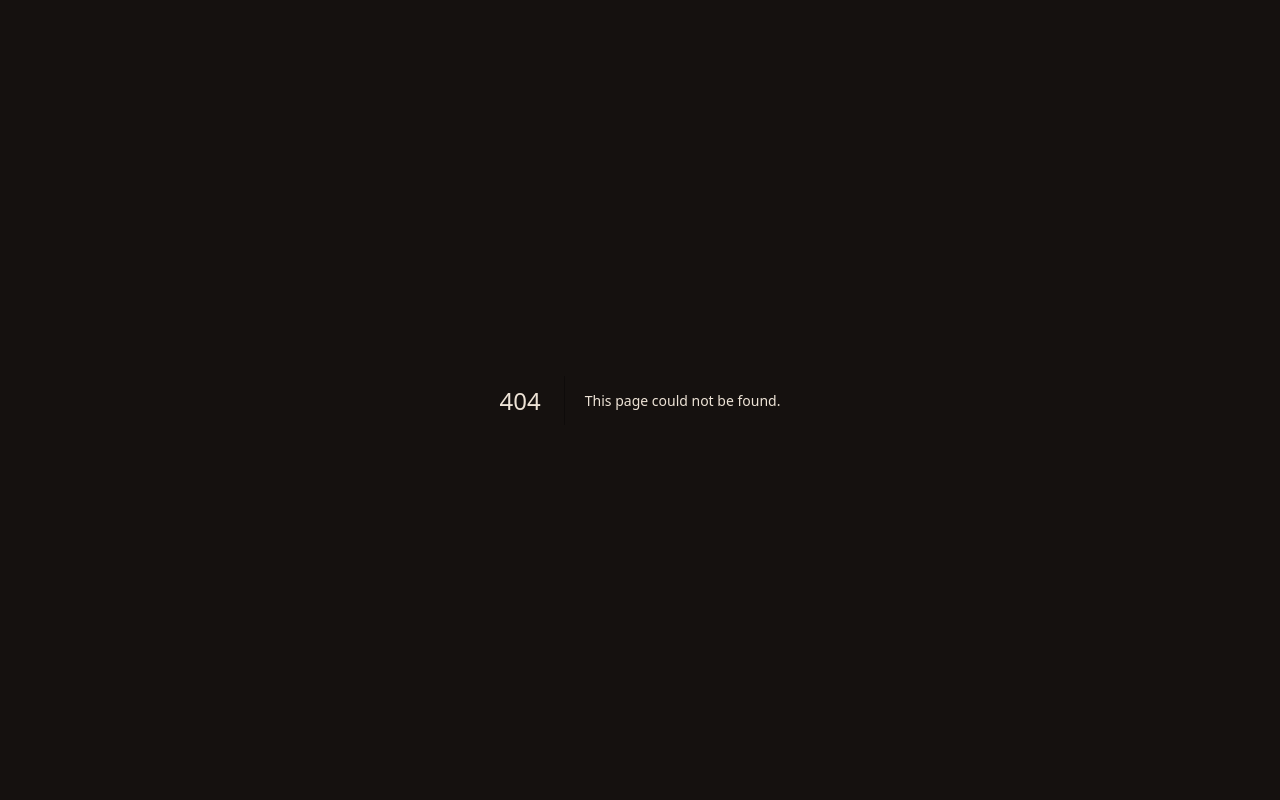
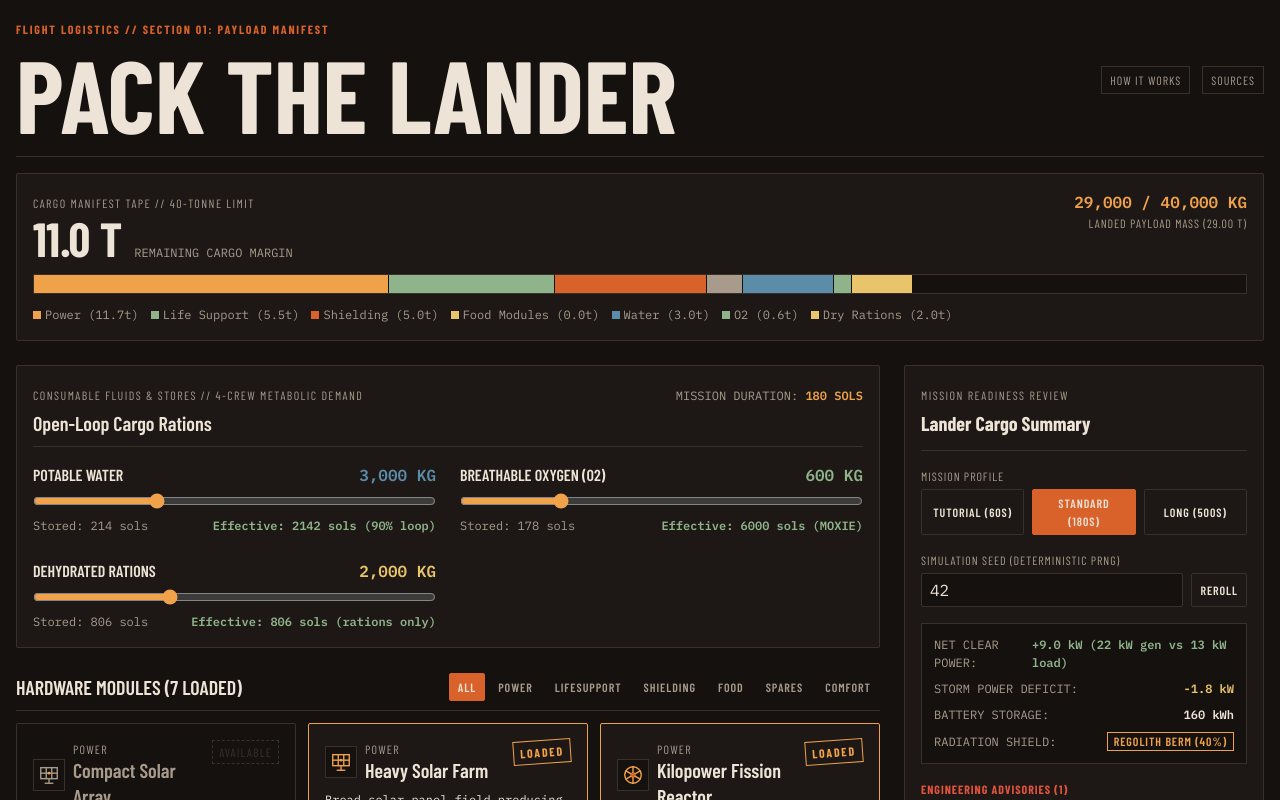
Before and after one commit to RajatSharma404/outpost-zero, a Next.js app: page /pack in a window 1280 px wide. Before the commit this address had no page. Shown: the top 800 px of the page. Built offline with nearby package versions, Linux system fonts and the light colour scheme.

Commit message:
ui: create cargo loading and lander configuration screen

```diff
--- /dev/null
+++ b/app/pack/page.tsx
@@ -0,0 +1,249 @@
+'use client';
+
+import React, { useEffect, useMemo, useState } from 'react';
+import Link from 'next/link';
+import { useRouter } from 'next/navigation';
+import { useGameStore } from '../../store/game';
+import { ITEMS } from '../../lib/data';
+import { analyzeLoadout } from '../../lib/sim/loadout';
+import { decodeChallenge } from '../../lib/share';
+import { MassBar } from '../../components/pack/MassBar';
+import { ItemCard } from '../../components/pack/ItemCard';
+import { ConsumablesSliders } from '../../components/pack/ConsumablesSliders';
+import { LoadoutSummary } from '../../components/pack/LoadoutSummary';
+import { Button } from '../../components/ui/Button';
+
+export default function PackPage() {
+  const router = useRouter();
+  const {
+    loadout,
+    toggleItem,
+    setConsumables,
+    setMode,
+    setSeed,
+    setLoadout,
+    startMission,
+  } = useGameStore();
+
+  const [activeCategory, setActiveCategory] = useState<string>('all');
+
+  // Check URL hash for shared challenge fragment
+  useEffect(() => {
+    if (typeof window !== 'undefined' && window.location.hash) {
+      const decoded = decodeChallenge(window.location.hash);
+      if (decoded) {
+        setLoadout(decoded);
+      }
+    }
+  }, [setLoadout]);
+
+  const missionLengthSols = loadout.mode === 'tutorial' ? 60 : loadout.mode === 'standard' ? 180 : 500;
+
+  const analysis = useMemo(() => {
+    return analyzeLoadout(loadout, missionLengthSols, ITEMS);
+  }, [loadout, missionLengthSols]);
+
+  const packedItems = useMemo(() => {
+    return ITEMS.filter((item) => loadout.itemIds.includes(item.id));
+  }, [loadout.itemIds]);
+
+  const filteredItems = useMemo(() => {
+    if (activeCategory === 'all') return ITEMS;
+    return ITEMS.filter((item) => item.category === activeCategory);
+  }, [activeCategory]);
+
+  const handleLaunch = () => {
+    if (analysis.mass.isOverBudget) return;
+    startMission();
+    router.push('/mission');
+  };
+
+  const hasRecycler = loadout.itemIds.includes('eclss_recycler');
+  const hasMoxie = loadout.itemIds.includes('moxie_scaleup');
+  const hasGreenhouse =
+    loadout.itemIds.includes('greenhouse_small') || loadout.itemIds.includes('greenhouse_large');
+
+  return (
+    <div
+      style={{
+        maxWidth: '1440px',
+        margin: '0 auto',
+        padding: 'var(--space-4)',
+        boxSizing: 'border-box',
+      }}
+    >
+      {/* Top Header / Flight Tape */}
+      <header
+        style={{
+          display: 'flex',
+          justifyContent: 'space-between',
+          alignItems: 'center',
+          flexWrap: 'wrap',
+          gap: 'var(--space-2)',
+          borderBottom: '1px solid var(--rule)',
+          paddingBottom: 'var(--space-3)',
+          marginBottom: 'var(--space-4)',
+        }}
+      >
+        <div>
+          <span
+            style={{
+              fontFamily: 'var(--font-condensed)',
+              fontSize: 'var(--fs-label)',
+              color: 'var(--oxide)',
+              letterSpacing: '0.15em',
+              textTransform: 'uppercase',
+              fontWeight: 700,
+            }}
+          >
+            FLIGHT LOGISTICS // SECTION 01: PAYLOAD MANIFEST
+          </span>
+          <h1
+            style={{
+              fontFamily: 'var(--font-condensed)',
+              fontSize: 'var(--fs-display)',
+              margin: '2px 0 0 0',
+              fontWeight: 700,
+              color: 'var(--ink)',
+              lineHeight: 1,
+            }}
+          >
+            PACK THE LANDER
+          </h1>
+        </div>
+
+        <nav style={{ display: 'flex', gap: 'var(--space-3)' }}>
+          <Link
+            href="/how-it-works"
+            style={{
+              color: 'var(--ink-dim)',
+              fontFamily: 'var(--font-condensed)',
+              fontSize: 'var(--fs-label)',
+              textTransform: 'uppercase',
+              textDecoration: 'none',
+              letterSpacing: '0.08em',
+              padding: 'var(--space-1) var(--space-2)',
+              border: '1px solid var(--rule)',
+            }}
+          >
+            How it Works
+          </Link>
+          <Link
+            href="/sources"
+            style={{
+              color: 'var(--ink-dim)',
+              fontFamily: 'var(--font-condensed)',
+              fontSize: 'var(--fs-label)',
+              textTransform: 'uppercase',
+              textDecoration: 'none',
+              letterSpacing: '0.08em',
+              padding: 'var(--space-1) var(--space-2)',
+              border: '1px solid var(--rule)',
+            }}
+          >
+            Sources
+          </Link>
+        </nav>
+      </header>
+
+      {/* Mass Bar Display */}
+      <MassBar mass={analysis.mass} packedItems={packedItems} />
+
+      {/* Main 2-Column Responsive Layout */}
+      <div
+        style={{
+          display: 'grid',
+          gridTemplateColumns: 'minmax(0, 1fr) 360px',
+          gap: 'var(--space-6)',
+          alignItems: 'start',
+        }}
+      >
+        {/* Left Column: Consumables + Hardware Item Catalog */}
+        <main>
+          {/* Consumables Sliders */}
+          <ConsumablesSliders
+            consumables={loadout.consumables}
+            days={analysis.consumablesDays}
+            missionLengthSols={missionLengthSols}
+            hasRecycler={hasRecycler}
+            hasMoxie={hasMoxie}
+            hasGreenhouse={hasGreenhouse}
+            onChange={setConsumables}
+          />
+
+          {/* Hardware Catalog Section */}
+          <div style={{ marginBottom: 'var(--space-4)' }}>
+            <div
+              style={{
+                display: 'flex',
+                justifyContent: 'space-between',
+                alignItems: 'center',
+                flexWrap: 'wrap',
+                gap: 'var(--space-2)',
+                borderBottom: '1px solid var(--rule)',
+                paddingBottom: 'var(--space-2)',
+                marginBottom: 'var(--space-3)',
+              }}
+            >
+              <h2
+                style={{
+                  fontFamily: 'var(--font-condensed)',
+                  fontSize: 'var(--fs-lead)',
+                  margin: 0,
+                  fontWeight: 600,
+                  color: 'var(--ink)',
+                  textTransform: 'uppercase',
+                }}
+              >
+                Hardware Modules ({packedItems.length} Loaded)
+              </h2>
+
+              {/* Category Filter Tabs */}
+              <div style={{ display: 'flex', gap: 'var(--space-1)', flexWrap: 'wrap' }}>
+                {['all', 'power', 'lifesupport', 'shielding', 'food', 'spares', 'comfort'].map((cat) => (
+                  <Button
+                    key={cat}
+                    variant={activeCategory === cat ? 'primary' : 'ghost'}
+                    size="sm"
+                    onClick={() => setActiveCategory(cat)}
+                  >
+                    {cat}
+                  </Button>
+                ))}
+              </div>
+            </div>
+
+            {/* Grid of Item Cards */}
+            <div
+              style={{
+                display: 'grid',
+                gridTemplateColumns: 'repeat(auto-fill, minmax(280px, 1fr))',
+                gap: 'var(--space-3)',
+              }}
+            >
+              {filteredItems.map((item) => (
+                <ItemCard
+                  key={item.id}
+                  item={item}
+                  isPacked={loadout.itemIds.includes(item.id)}
+                  onToggle={toggleItem}
+                />
+              ))}
+            </div>
+          </div>
+        </main>
+
+        {/* Right Column: Sticky Summary & Launch Authorization */}
+        <LoadoutSummary
+          analysis={analysis}
+          mode={loadout.mode}
+          seed={loadout.seed}
+          missionLengthSols={missionLengthSols}
+          onSetMode={setMode}
+          onSetSeed={setSeed}
+          onLaunch={handleLaunch}
+        />
+      </div>
+    </div>
+  );
+}
```
